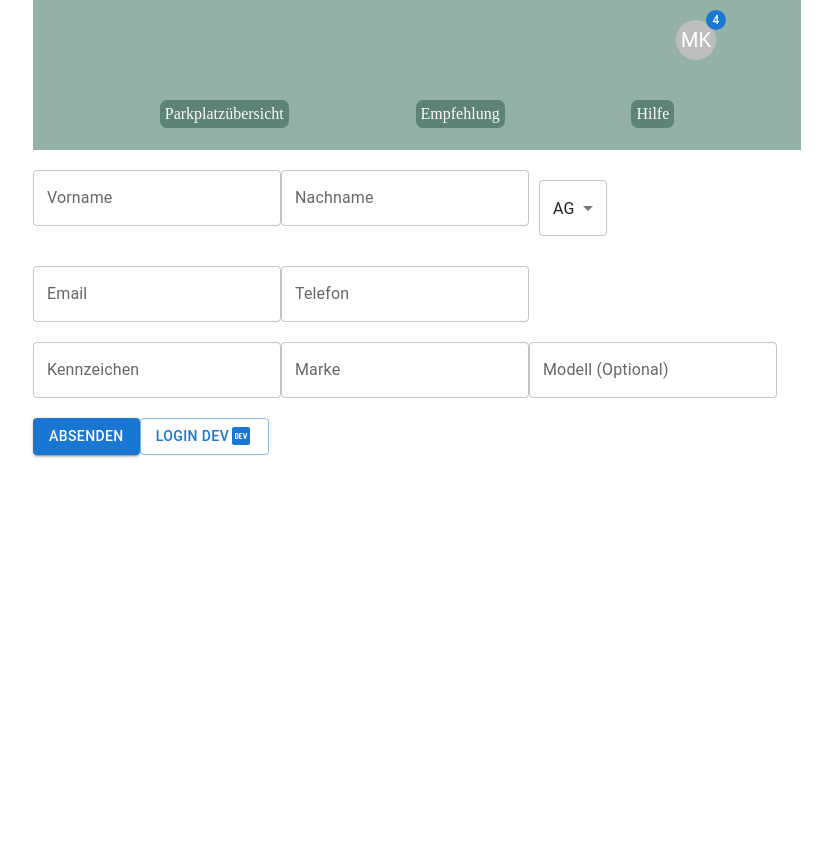
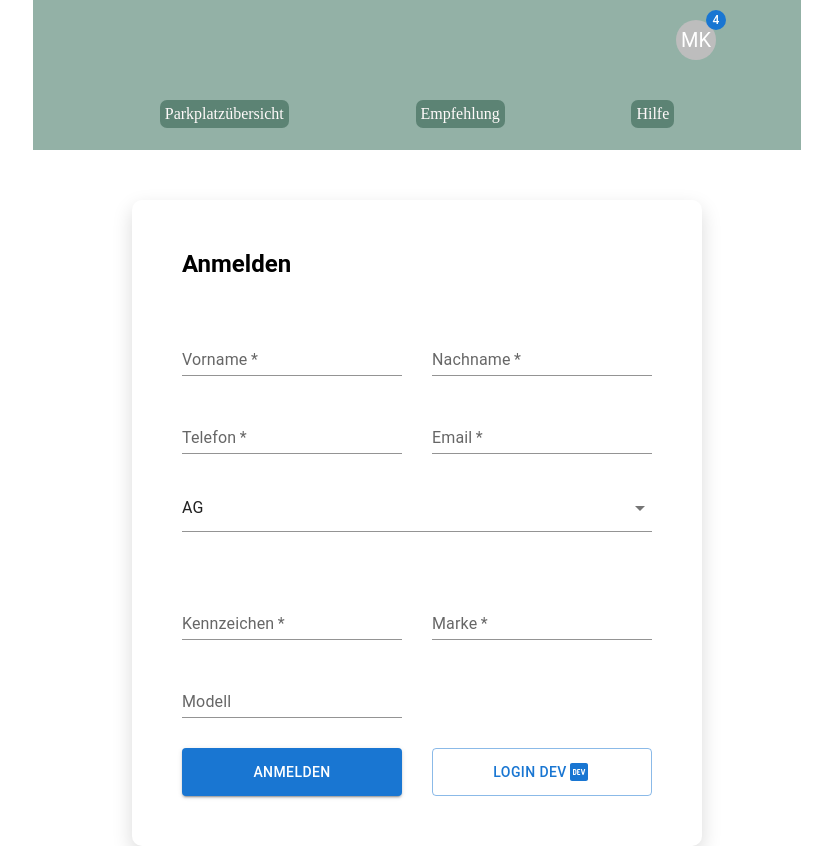
Before and after one commit to Pixel2203/ParkingManagementFrontend, a Next.js app: page / in a window 1280 px wide. Shown: the whole page, without its empty margins (223-1055 px from the left). Before the commit the page ends 800 px from the top, so only its background shows below. Built offline with nearby package versions, Linux system fonts and the light colour scheme.

Commit message:
improved login form

```diff
--- a/pages/components/LoginForm/LoginForm.module.css
+++ b/pages/components/LoginForm/LoginForm.module.css
@@ -1,12 +1,84 @@
 .contentWrapper{
+    display: flex;
+    align-item: center;
+    justify-content: center;
+    margin-top: 50px;
 
 }
-.contentWrapper ul {
-    list-style-type: none;
+.innerContainer {
+    -webkit-box-shadow: 0 8px 20px 0 rgba(0,0,0,.15);
+    -moz-box-shadow: 0 8px 20px 0 rgba(0,0,0,.15);
+    box-shadow: 0 8px 20px 0 rgba(0,0,0,.15);
+    border-radius: 10px;
 }
-.contentWrapper ul li {
-    margin: 20px 0;
+.content {
+    padding: 50px;
+    display: grid;
+    grid-template-areas:
+        "heading heading"
+        "prename name"
+        "telephone email"
+        "company company"
+        "nix nix"
+        "plate brand"
+        "model filler"
+        "login loginDev";
+    grid-gap: 30px;
+    grid-template-rows: 1fr 1fr 1fr 1fr .01fr 1fr 1fr 1fr;
+    grid-template-columns: 220px 220px;
+    font-family: "Roboto","Helvetica","Arial",sans-serif;
 }
-.inputField {
-    margin: 10px;
+
+
+
+
+
+
+
+.login {
+    grid-area: login;
 }
+.loginDev {
+    grid-area: loginDev;
+}
+
+
+
+
+
+
+
+
+
+
+
+
+
+
+.heading {
+    grid-area: heading;
+}
+.prename {
+    grid-area: prename;
+}
+.name {
+    grid-area: name;
+}
+.telephone{
+    grid-area: telephone;
+}
+.email {
+    grid-area: email;
+}
+.company{
+    grid-area: company;
+}
+.plate {
+    grid-area: plate;
+}
+.model {
+    grid-area: model;
+}
+.brand {
+    grid-area: brand;
+}
--- a/pages/components/LoginForm/LoginForm.tsx
+++ b/pages/components/LoginForm/LoginForm.tsx
@@ -111,29 +111,24 @@ export default function ({setUserData,snackbarComponent}: {setUserData:(data: Us
     return (
         <>
             <div className={styles.contentWrapper}>
-                <ul>
-                    <li>
-                        <TextField inputRef={preNameInputRef} label={"Vorname"} className={styles.inputField}/>
-                         <TextField inputRef={nameInputRef} label={"Nachname"} className={styles.inputField}/>
-                        <Select defaultValue={"AG"} inputRef={companySelectRef} className={styles.inputField}>
-                            <MenuItem value={"AG"}>AG</MenuItem>
-                            <MenuItem value={"Systemhaus"}>Systemhaus</MenuItem>
-                        </Select>
-                    </li>
-                    <li>
-                        <TextField inputRef={emailInputRef} label={"Email"} className={styles.inputField}/>
-                        <TextField inputRef={telefonInputRef} label={"Telefon"} className={styles.inputField}/>
-                    </li>
-                    <li>
-                        <TextField inputRef={plateInputRef} label={"Kennzeichen"} className={styles.inputField}/>
-                         <TextField inputRef={brandInputRef} label={"Marke"} className={styles.inputField}/>
-                         <TextField inputRef={modelInputRef} label={"Modell (Optional)"} className={styles.inputField}/>
-                    </li>
-
-
-                </ul>
-                <Button variant={"contained"} onClick={submitRequest}>Absenden</Button>
-                <Button variant={"outlined"} onClick={devLogin}>Login DEV <LogoDev/></Button>
+                <div className={styles.innerContainer}>
+                    <div className={styles.content}>
+                        <h2 className={styles.heading}>Anmelden</h2>
+                            <TextField inputRef={preNameInputRef}   label={"Vorname"}           className={styles.inputField + " " + styles.prename} variant={"standard"}       required={true}/>
+                            <TextField inputRef={nameInputRef}      label={"Nachname"}          className={styles.inputField + " " + styles.name} variant={"standard"}          required={true}/>
+                            <Select    inputRef={companySelectRef}  label={"Gesellschaft"}      className={styles.inputField + " " + styles.company}variant={"standard"}        required={true} defaultValue={"AG"} >
+                                <MenuItem value={"AG"}>AG</MenuItem>
+                                <MenuItem value={"Systemhaus"}>Systemhaus</MenuItem>
+                            </Select>
+                            <TextField inputRef={emailInputRef}     label={"Email"}             className={styles.inputField + " " + styles.email} variant={"standard"}         required={true}/>
+                            <TextField inputRef={telefonInputRef}   label={"Telefon"}           className={styles.inputField  + " " + styles.telephone} variant={"standard"}    required={true}/>
+                            <TextField inputRef={plateInputRef}     label={"Kennzeichen"}       className={styles.inputField  + " " + styles.plate} variant={"standard"}        required={true}/>
+                            <TextField inputRef={brandInputRef}     label={"Marke"}             className={styles.inputField + " " + styles.brand} variant={"standard"}         required={true}/>
+                            <TextField inputRef={modelInputRef}     label={"Modell"} className={styles.inputField + " " + styles.model} variant={"standard"}/>
+                        <Button variant={"contained"} onClick={submitRequest} className={styles.login}>Anmelden</Button>
+                        <Button variant={"outlined"} onClick={devLogin} className={styles.loginDev}>Login DEV <LogoDev/></Button>
+                    </div>
+                </div>
             </div>
 
         </>
--- a/pages/components/ProfilePage/ProfilePage.tsx
+++ b/pages/components/ProfilePage/ProfilePage.tsx
@@ -8,7 +8,6 @@ import {ERROR_NOT_WORKED_RECOMMENDATIONS_ALERT, NO_SERVER_FOUND_ALERT} from "@/u
 export default function ({userData, snackbar}: {userData:User, snackbar:SnackbarComponent}):ReactElement {
     const [bookings,setBookings] = useState<Array<Booking>>()
     const [alignment, setAlignment] = useState('fb');
-
     const handleChange = (
         event: React.MouseEvent<HTMLElement>,
         newAlignment: string,
```
